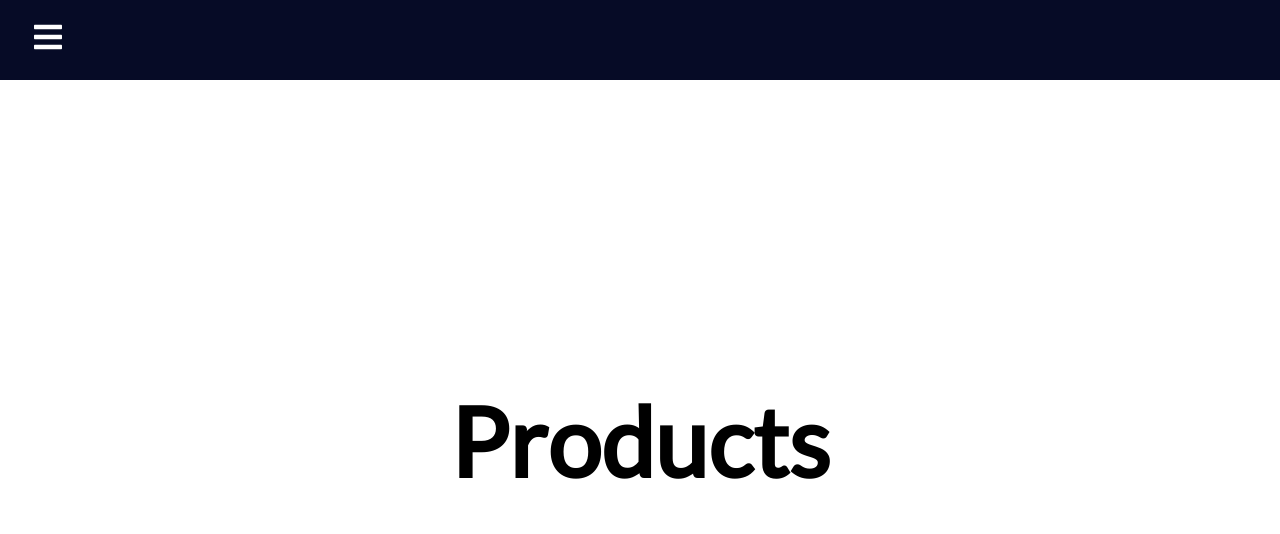
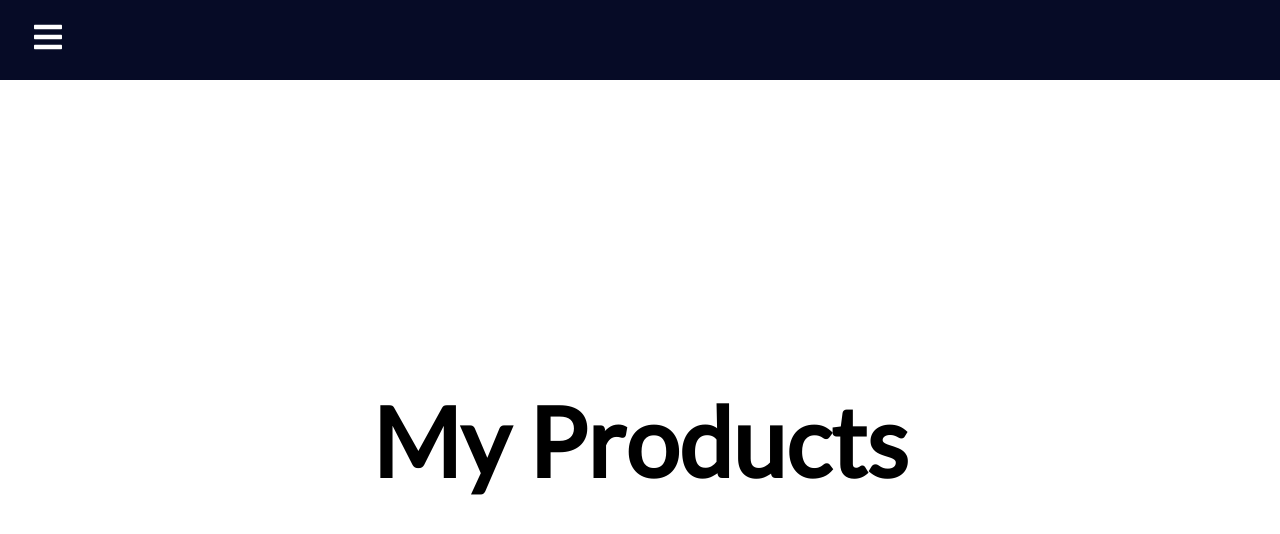
Before and after one commit to crazilazi/Skill.Integration.UI, a React (Create React App) app: page /products in a window 1280 px wide. Shown: the top 534 px of the page. Built offline with nearby package versions, Linux system fonts and the light colour scheme.

Commit message:
initial commit

```diff
--- a/src/pages/home.js
+++ b/src/pages/home.js
@@ -3,7 +3,7 @@ import React from "react";
 function Home() {
   return (
     <div className="home">
-      <h1>Home</h1>
+      <h2>Home</h2>
     </div>
   );
 }
--- a/src/pages/products.js
+++ b/src/pages/products.js
@@ -3,7 +3,7 @@ import React from "react";
 function Products() {
   return (
     <div className="products">
-      <h1>Products</h1>
+      <h1>My Products</h1>
     </div>
   );
 }
```
